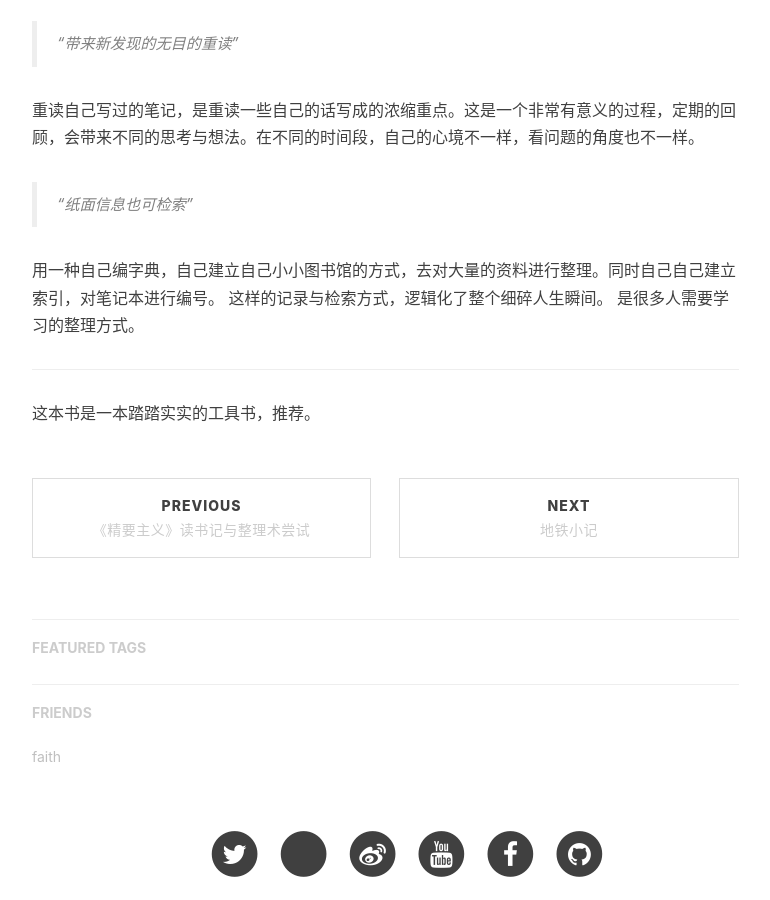
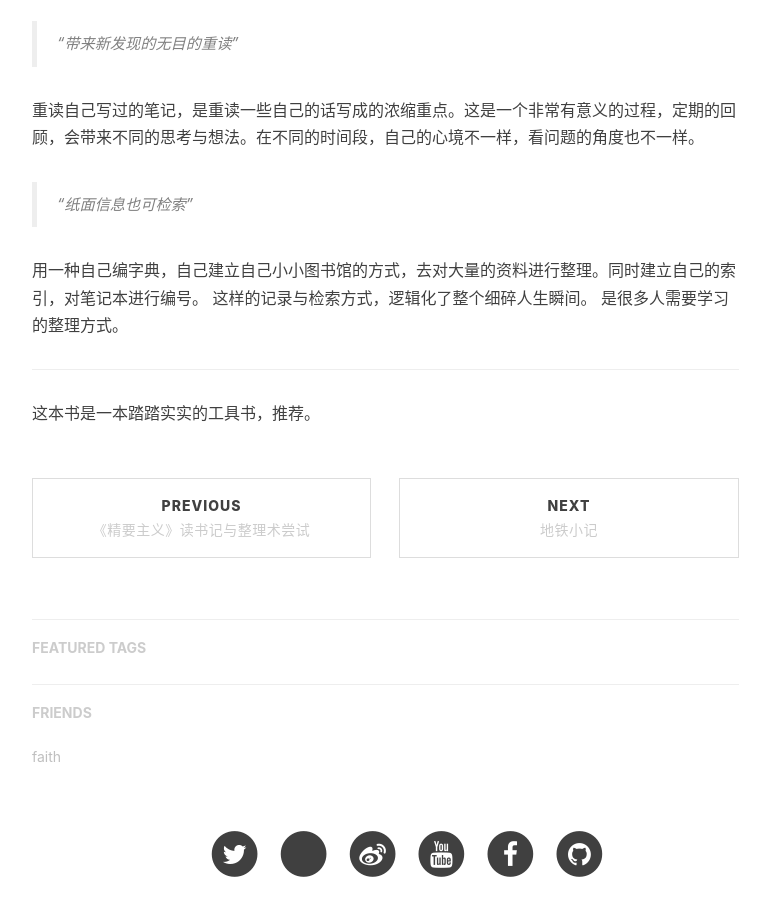
Before and after one commit to luckysouthchou/luckysouthchou.github.io, a Jekyll site: the page built from _posts/life_philosophy/2020-03-11-《如何有效整理信息》读书记.md, in a window 1280 px wide and 900 px high, scrolled down 1391 px. Shown: the whole window, without its empty margins (233-1003 px from the left). Built offline with Jekyll 4.4.1, drawn with Linux system fonts in a browser that asks for light colours; nearby versions of some CDN libraries; our own code applies the rules of GitHub Pages for plain Markdown files; comment, search, counter and statistics services are not loaded.

Commit message:
Update 2020-03-11-《如何有效整理信息》读书记.md

```diff
--- a/_posts/life_philosophy/2020-03-11-《如何有效整理信息》读书记.md
+++ b/_posts/life_philosophy/2020-03-11-《如何有效整理信息》读书记.md
@@ -38,7 +38,7 @@
 > “纸面信息也可检索”
 
 
-用一种自己编字典，自己建立自己小小图书馆的方式，去对大量的资料进行整理。同时自己自己建立索引，对笔记本进行编号。 这样的记录与检索方式，逻辑化了整个细碎人生瞬间。 是很多人需要学习的整理方式。
+用一种自己编字典，自己建立自己小小图书馆的方式，去对大量的资料进行整理。同时建立自己的索引，对笔记本进行编号。 这样的记录与检索方式，逻辑化了整个细碎人生瞬间。 是很多人需要学习的整理方式。
 
 ---
 这本书是一本踏踏实实的工具书，推荐。
```
